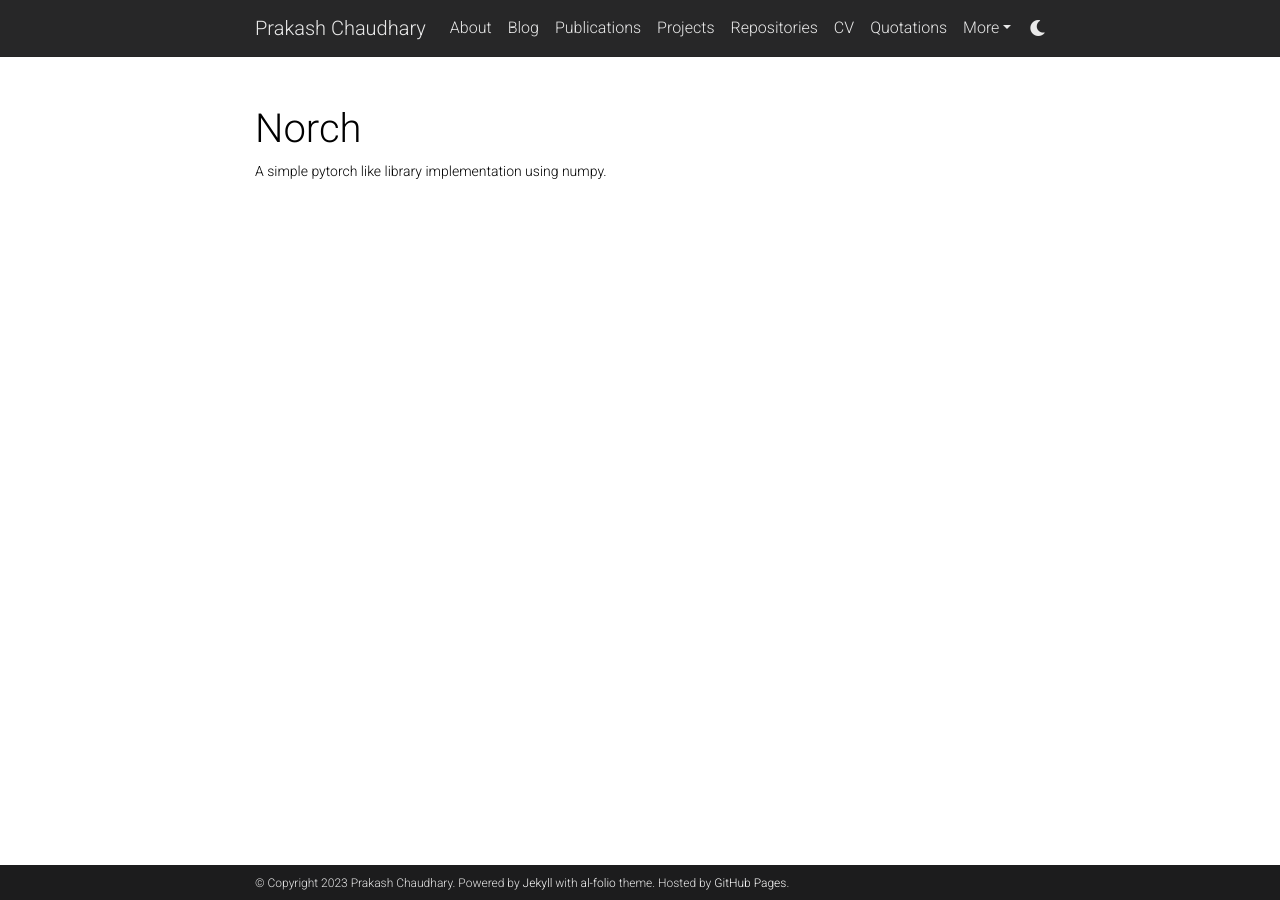
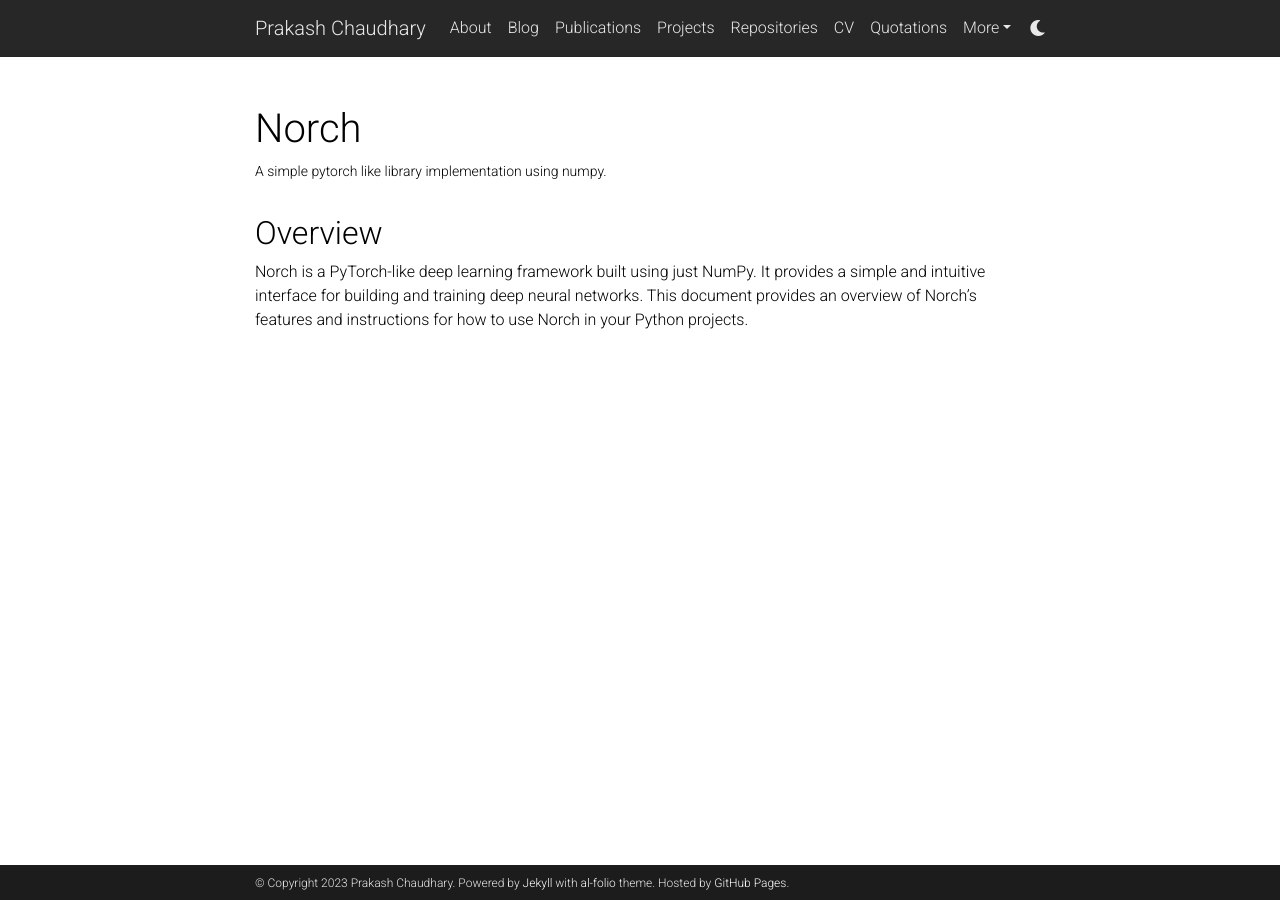
Before and after one commit to connectwithprakash/connectwithprakash.github.io, a Jekyll site: the page built from _projects/norch.md, in a window 1280 px wide. Built offline with Jekyll 4.4.1, drawn with Linux system fonts in a browser that asks for light colours; comment, search, counter and statistics services are not loaded; a style sheet for code colours, icons or effects is not loaded.

Commit message:
[Feat]: Add overview to norch project.

```diff
--- a/_projects/norch.md
+++ b/_projects/norch.md
@@ -6,3 +6,6 @@ img:
 importance: 3
 category: fun
 ---
+
+## Overview
+Norch is a PyTorch-like deep learning framework built using just NumPy. It provides a simple and intuitive interface for building and training deep neural networks. This document provides an overview of Norch's features and instructions for how to use Norch in your Python projects.
```
